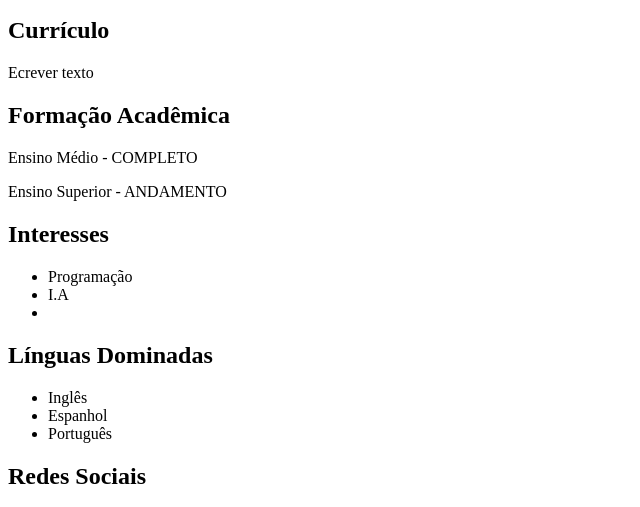
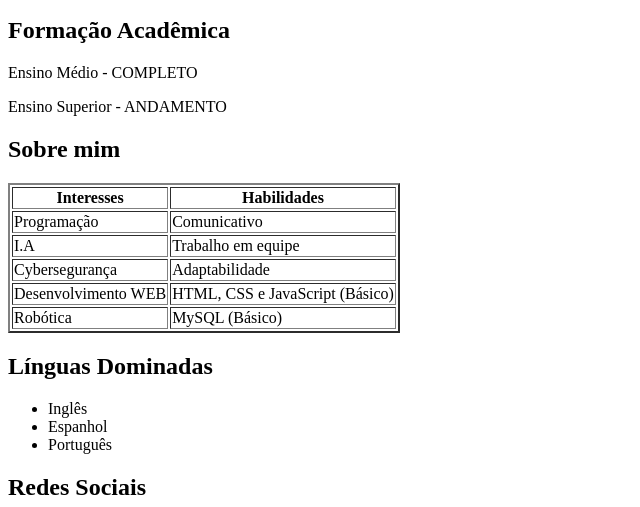
Before and after one commit to Thiagogabriel456/Curriculo_HTML, a plain HTML site: page index.html in a window 1280 px wide. Shown: the part 269-776 px from the top of the page, without its empty margins (0-640 px from the left). Drawn offline with Linux system fonts and the light colour scheme.

Commit message:
Adicionei Tabelas

```diff
--- a/index.html
+++ b/index.html
@@ -9,18 +9,48 @@
 <body>
     <h1>Thiago Gabriel Dias Campos</h1>
     <img width="200px" src="./imagens/foto.png" alt="coloque foto">
-    <h2>Currículo</h2>
-    <p>Ecrever texto</p>
 
-     <h2>Formação Acadêmica</h2>
+
+    <h2>Formação Acadêmica</h2>
     <p>Ensino Médio - COMPLETO</p>
     <p>Ensino Superior - ANDAMENTO</p>
-    <h2>Interesses</h2>
-    <ul>
-        <li>Programação</li>
-        <li>I.A</li>
-        <li></li>
-    </ul>
+
+    <h2>Sobre mim</h2>
+   <table  border="2">
+    <thead>
+        <th>Interesses</th>
+        <th>Habilidades</th>
+
+    </thead>
+
+    <tbody>
+        <tr>
+            <td>Programação</td>
+            <td>Comunicativo</td>
+
+
+        </tr>
+       <tr>
+        <td>I.A</td>
+        <td>Trabalho em equipe</td>
+       </tr>
+       <tr>
+        <td>Cybersegurança</td>
+        <td>Adaptabilidade</td>
+       </tr>
+       <tr>
+        <td>Desenvolvimento WEB</td>
+        <td>HTML, CSS e JavaScript (Básico)</td>
+       </tr>
+       <tr>
+        <td>Robótica</td>
+        <td>MySQL (Básico)</td>
+       </tr>
+
+    </tbody>
+
+   </table>
+
     <h2>Línguas Dominadas</h2>
     <ul>
             <li>Inglês</li>
```
